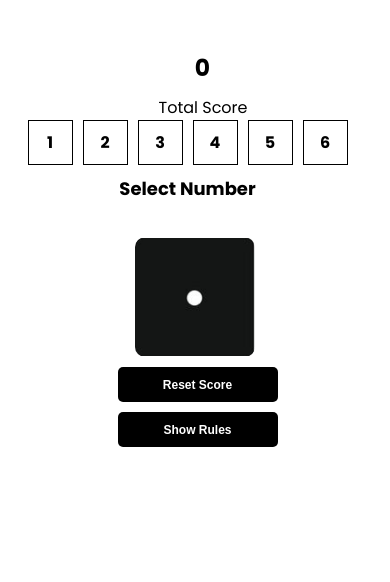
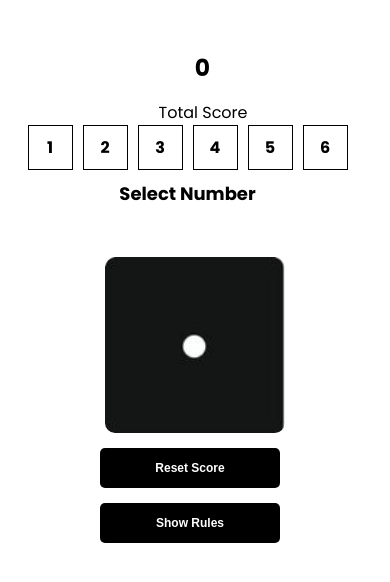
Before and after one commit to MuhammadUsman673/Dice-Game, a React (Vite) app: page / in a window 390 px wide. Both pictures are taken after a click on the button "Play Now". Shown: the top 582 px of the page. Built offline with nearby package versions, Linux system fonts and the light colour scheme.

Commit message:
your commit message

```diff
--- a/src/components/home/home.css
+++ b/src/components/home/home.css
@@ -1,103 +1,50 @@
-/* .container{
+/* Container for the entire layout */
+.container {
+    width: 100%;
     max-width: 1180px;
+    margin: 0 auto;
+    padding: 20px;
     display: flex;
-    margin: 0 auto;
-    height: 100vh;
-    align-items: center;
-}
-.content button{
-    color: white;
-padding: 10px 18px;
-background: black;
-border-radius: 5px;
-min-width: 120px;
-border: none;
-font-size: 16px;
-cursor: pointer;
-margin-left: 15px;
-}
- .content  button :hover{
-background-color: white;
-color: black;
-}
-.content h1{
-    font-size: 96px;
-    white-space: nowrap;
-
-}
-
-@media (max-width: 1024px) {
-    .container {
-        max-width: 90%;
-    }
-
-    .content h1 {
-        font-size: 6vw;
-    }
-
-    .content button {
-        min-width: 200px;
-        font-size: 14px;
-    }
-}
-
-@media (max-width: 768px) {
-    .container {
-        flex-direction: column;
-        text-align: center;
-        height: auto;
-    }
-
-    .content h1 {
-        font-size: 8vw;
-    }
-
-    .content button {
-        min-width: 180px;
-        font-size: 14px;
-    }
-}
-
-@media (max-width: 480px) {
-    .content h1 {
-        font-size: 10vw;
-    }
-
-    .content button {
-        min-width: 160px;
-        font-size: 12px;
-    }
-    .content img{
-        width: 100px;
-    }
-} */
-
-
-
-
-
-/* Main container */
-.container {
-    max-width: 1180px;
-    width: 100%; /* Ensures it doesn’t overflow */
-    display: flex;
-    margin: 0 auto;
-    height: 100vh;
-    align-items: center;
-    overflow-x: hidden; /* Important: remove horizontal scroll */
+    flex-direction: row;
+    justify-content: center; /* Center horizontally */
+    align-items: center; /* Center vertically */
+    min-height: 100vh; /* Full viewport height, but allows growth */
+    box-sizing: border-box;
+    gap: 20px; /* Space between image and content */
   }
 
-  /* Content styling */
-  .content {
+  /* Image styling */
+  .container > div:first-child {
+    flex: 1; /* Allow image container to grow */
     display: flex;
-    align-items: center;
-    flex-direction: column;
-    gap: 20px;
-    text-align: center;
-    width: 100%;
+    justify-content: center;
   }
 
-  /* Button styling */
+  .container > div:first-child img {
+    width: 100%;
+    max-width: 500px; /* Limit image size */
+    height: auto; /* Maintain aspect ratio */
+    display: block;
+  }
+
+  /* Content section (h1 and button) */
+  .content {
+    flex: 1; /* Allow content to grow */
+    display: flex;
+    flex-direction: column;
+    align-items: center; /* Center content */
+    gap: 20px; /* Space between h1 and button */
+  }
+
+  /* Heading */
+  .content h1 {
+    font-size: 96px;
+    margin: 0;
+    white-space: normal; /* Allow wrapping */
+    text-align: center;
+  }
+
+  /* Button */
   .content button {
     color: white;
     padding: 10px 18px;
@@ -107,43 +54,44 @@ color: black;
     border: none;
     font-size: 16px;
     cursor: pointer;
-    margin-left: 15px;
+    transition: background 0.2s, color 0.2s, border 0.2s;
   }
 
-  /* Button hover effect */
-  /* .content button:hover {
-    background-color: white;
+  .content button:hover {
+    background: white;
     color: black;
-  } */
-
-  /* Heading styling */
-  .content h1 {
-    font-size: 96px;
-    white-space: nowrap;
+    border: 1px solid black;
   }
 
-  /* Responsive for large tablets and small laptops */
+  /* Responsive adjustments */
   @media (max-width: 1024px) {
     .container {
       max-width: 90%;
+      gap: 15px;
     }
 
     .content h1 {
-      font-size: 6vw;
+      font-size: 6vw; /* Scale with viewport */
+      max-width: 100%; /* Prevent overflow */
     }
 
     .content button {
       min-width: 200px;
       font-size: 14px;
     }
+
+    .container > div:first-child img {
+      max-width: 400px; /* Smaller image */
+    }
   }
 
-  /* Responsive for tablets */
   @media (max-width: 768px) {
     .container {
-      flex-direction: column;
+      flex-direction: column; /* Stack image and content */
+      min-height: auto; /* Prevent overflow */
+      padding: 15px;
       text-align: center;
-      height: auto;
+      gap: 20px;
     }
 
     .content h1 {
@@ -154,10 +102,17 @@ color: black;
       min-width: 180px;
       font-size: 14px;
     }
+
+    .container > div:first-child img {
+      max-width: 300px;
+    }
   }
 
-  /* Responsive for mobile screens */
   @media (max-width: 480px) {
+    .container {
+      padding: 10px;
+    }
+
     .content h1 {
       font-size: 10vw;
     }
@@ -165,11 +120,10 @@ color: black;
     .content button {
       min-width: 160px;
       font-size: 12px;
+      padding: 8px 16px;
     }
 
-    .content img {
-      width: 150px; /* Decrease the image size on mobile */
-      height: auto;
-      object-fit: contain;
+    .container > div:first-child img {
+      max-width: 250px;
     }
   }
--- a/src/components/main/Main.jsx
+++ b/src/components/main/Main.jsx
@@ -9,30 +9,39 @@ import pic4 from "../../assets/pic4.jpg";
 import pic5 from "../../assets/pic5.jpg";
 import pic6 from "../../assets/pic6.jpg";
 
+// Map dice numbers to images
+const diceImages = [null, pic1, pic2, pic3, pic4, pic5, pic6]; // Index 0 unused
+
 const Main = ({ diceNumber, rollDice, resetGame, setShowRules, rotate }) => {
-  // Dynamically select the correct image based on diceNumber
-  let diceImage;
-  if (diceNumber === 1) diceImage = pic1;
-  else if (diceNumber === 2) diceImage = pic2;
-  else if (diceNumber === 3) diceImage = pic3;
-  else if (diceNumber === 4) diceImage = pic4;
-  else if (diceNumber === 5) diceImage = pic5;
-  else if (diceNumber === 6) diceImage = pic6;
+  // Select image with fallback
+  const diceImage = diceImages[diceNumber] || pic1; // Fallback to pic1 if invalid
 
   return (
     <div className="main">
       <div className="content">
-        {/* Dice Image - Updates based on diceNumber & rotates on click */}
+        {/* Dice Image */}
         <img
-          src={diceImage} // Use the imported image
-          alt="Dice"
+          src={diceImage}
+          alt={`Dice showing ${diceNumber || "unknown"}`}
           onClick={rollDice}
           className={rotate ? "rotate" : ""}
         />
 
         {/* Buttons */}
-        <button className="btn1" onClick={resetGame}>Reset Score</button>
-        <button className="btn2" onClick={() => setShowRules(true)}>Show Rules</button>
+        <button
+          className="btn1"
+          onClick={resetGame}
+          aria-label="Reset game score"
+        >
+          Reset Score
+        </button>
+        <button
+          className="btn2"
+          onClick={() => setShowRules(true)}
+          aria-label="Show game rules"
+        >
+          Show Rules
+        </button>
       </div>
     </div>
   );
--- a/src/components/main/main.css
+++ b/src/components/main/main.css
@@ -1,153 +1,105 @@
-/* .main{
-    width: 200px;
-    margin: 0 auto;
-}
-.conntent {
-    display: flex;
-    align-items: center;
-    flex-direction: column;
-    gap: 10px;
-    margin-top: 50px;
-}
-.btn1{
-   min-width: 220px;
-   height: 44px;
-   padding: 10px 18px;
-   border-radius: 5px;
-   border: 1px solid black;
-   background: white;
-   color: black;
-   font-weight: 600;
-}
-.btn2{
-
-        min-width: 220px;
-        height: 44px;
-        padding: 10px 18px;
-        border-radius: 5px;
-
-        background: black;
-        color: white;
-        font-weight: 600;
-        border: 1px solid black;
-}
-.rotate {
-    animation: spin 0.5s linear;
-    border-radius: 5px;
-
-  }
-
-  @keyframes spin {
-    0% { transform: rotate(0deg); }
-    100% { transform: rotate(360deg); }
-  }
-  .conntent img{
-    width: 220px;
-    height: 220px;
-    border-radius:10px;
-  }
-   */
-
-
-   /* Main container */
+/* Main container */
 .main {
-  width: 200px;
-  margin: 0 auto;
-  display: flex;
-  justify-content: center;
-  align-items: center;
+  width: 100%; /* Full width for responsiveness */
+  max-width: 300px; /* Limit max width for larger screens */
+  margin: 0 auto; /* Center the container */
+  padding: 0 15px; /* Add padding for small screens */
 }
 
-/* Content container for dice image and buttons */
+/* Content section */
 .content {
   display: flex;
-  align-items: center;
   flex-direction: column;
-  gap: 10px;
-  margin-top: 50px;
-  text-align: center;
+  align-items: center; /* Center items horizontally */
+  gap: 15px; /* Consistent spacing between elements */
+  margin-top: 20px; /* Reduced for better mobile fit */
 }
 
-/* Dice Image */
+/* Dice image styles */
 .content img {
-  width: 220px;
-  height: 220px;
+  width: 100%; /* Make image responsive */
+  max-width: 220px; /* Limit max size */
+  height: auto; /* Maintain aspect ratio */
   border-radius: 10px;
-  transition: transform 0.3s ease-in-out;
+  margin-top: 50px; /* Space above image */
+  cursor: pointer; /* Indicate clickability */
+  display: block; /* Ensure proper centering */
 }
 
-/* Buttons */
-.btn1, .btn2 {
-  min-width: 220px;
+/* Button 1 - Reset Score */
+.btn1 {
+  width: 100%; /* Full width for consistency */
+  max-width: 220px; /* Match image width */
   height: 44px;
-  padding: 10px 18px;
   border-radius: 5px;
   border: 1px solid black;
+  background: white;
+  color: black;
   font-weight: 600;
+  cursor: pointer; /* Better UX */
+  transition: background 0.2s; /* Smooth hover effect */
   margin-right: 10px;
 }
 
-.btn1 {
-  background: white;
-  color: black;
+.btn1:hover {
+  background: #f0f0f0; /* Subtle hover effect */
 }
 
+/* Button 2 - Show Rules */
 .btn2 {
+  width: 100%; /* Full width for consistency */
+  max-width: 220px; /* Match image width */
+  height: 44px;
+  border-radius: 5px;
   background: black;
   color: white;
+  font-weight: 600;
+  border: 1px solid black;
+  cursor: pointer; /* Better UX */
+  transition: background 0.2s; /* Smooth hover effect */
+  margin-right: 10px;
 }
 
-/* Rotate animation for the dice image */
+.btn2:hover {
+  background: #333; /* Subtle hover effect */
+}
+
+/* Rotation animation */
 .rotate {
   animation: spin 0.5s linear;
-  border-radius: 5px;
 }
 
-/* Rotate keyframes */
 @keyframes spin {
   0% { transform: rotate(0deg); }
   100% { transform: rotate(360deg); }
 }
 
-/* Responsive styles */
-@media (max-width: 768px) {
+/* Responsive adjustments */
+@media (max-width: 400px) {
+  .content img {
+    max-width: 180px; /* Smaller image on small screens */
+    margin-top: 30px; /* Reduce top margin */
+  }
+
+  .btn1,
+  .btn2 {
+    max-width: 180px; /* Match image width */
+    height: 40px; /* Slightly smaller buttons */
+    font-size: 14px; /* Adjust font size */
+  }
+}
+
+@media (min-width: 600px) {
   .main {
-    width: 100%;
-    padding: 20px;
+    max-width: 400px; /* Larger container for bigger screens */
   }
 
   .content img {
-    width: 150px;
-    height: 150px;
+    max-width: 250px; /* Larger image */
   }
 
-  .btn1, .btn2 {
-    min-width: 180px;
-    height: 40px;
-  }
-
-  .content {
-    margin-top: 30px;
+  .btn1,
+  .btn2 {
+    max-width: 250px; /* Match image */
   }
 }
-
-@media (max-width: 480px) {
-  .main {
-    width: 100%;
-    padding: 10px;
-  }
-
-  .content img {
-    width: 120px;
-    height: 120px;
-  }
-
-  .btn1, .btn2 {
-    min-width: 150px;
-    height: 35px;
-  }
-
-  .content {
-    margin-top: 20px;
-  }
-}
```
Also changed, not shown: src/components/home/Home.jsx (indentation only).
